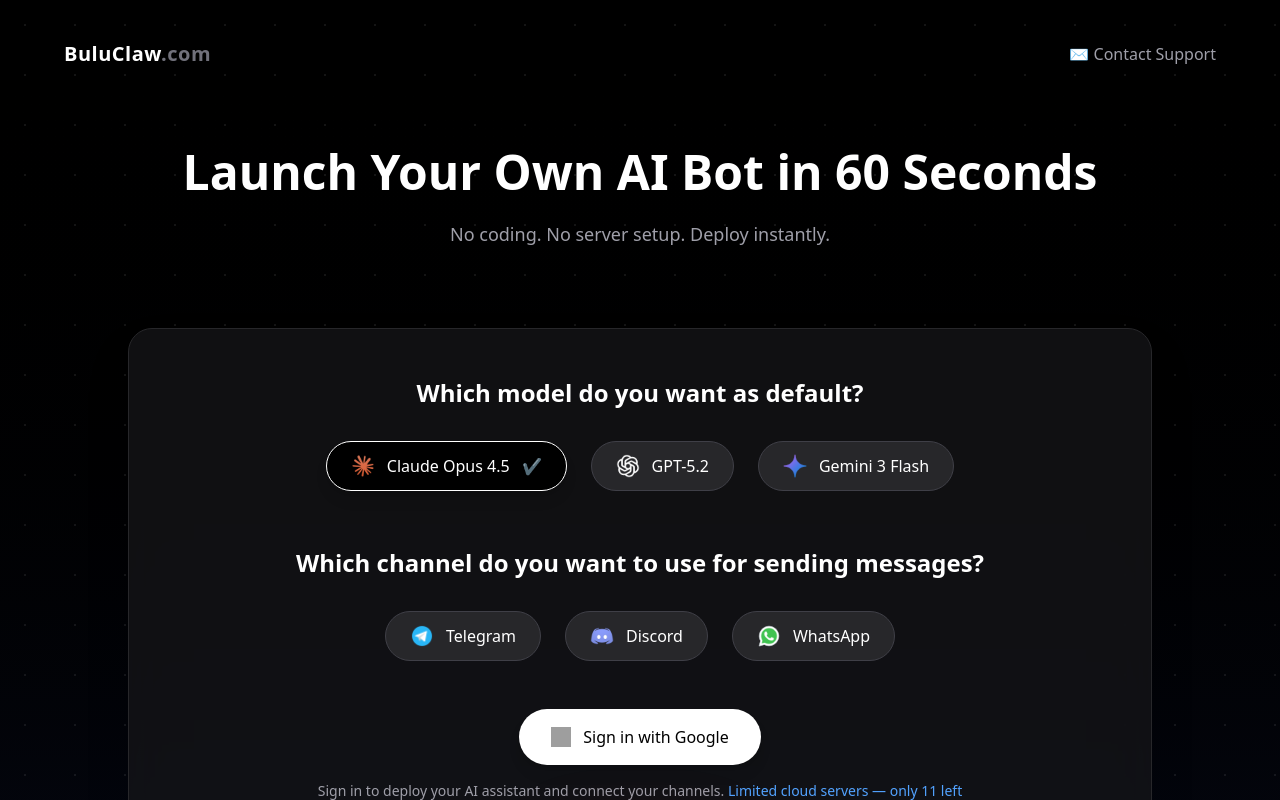
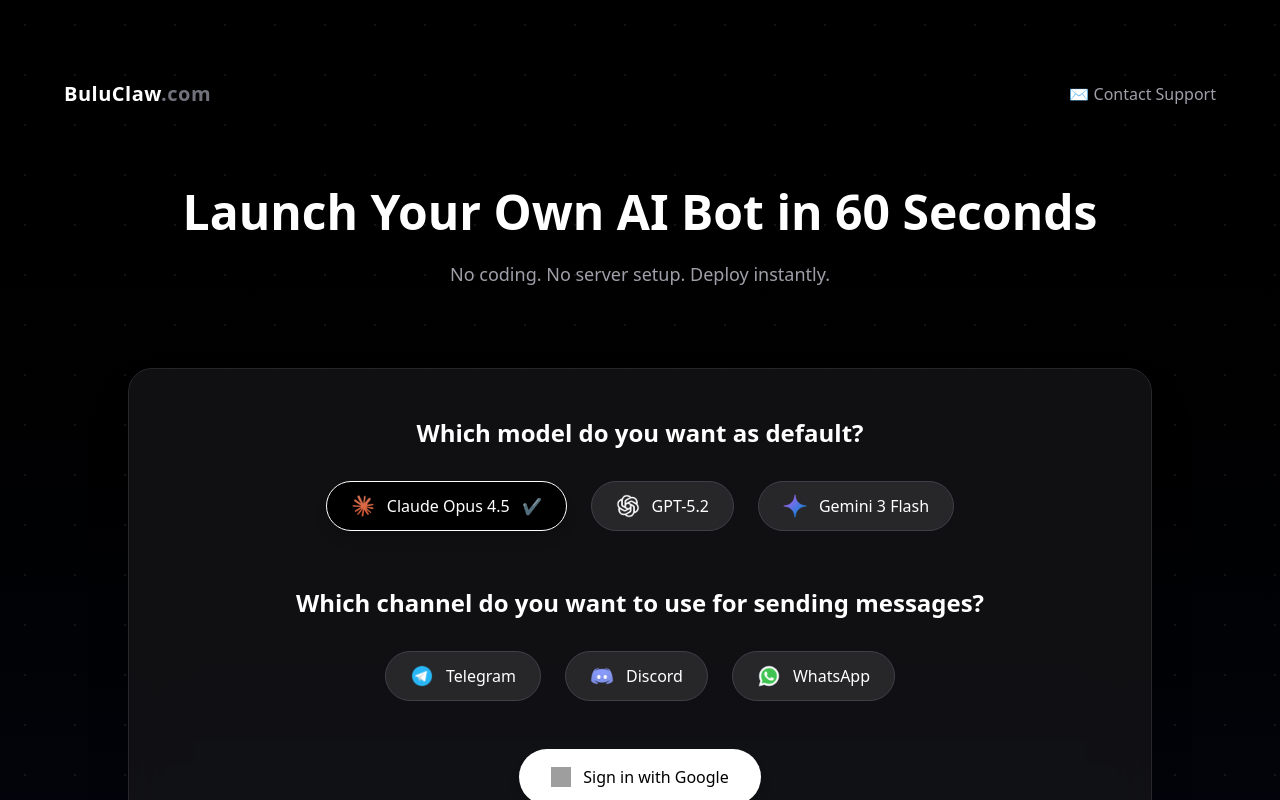
Before and after one commit to BuluClaw/buluclaw-app, a Next.js app: page / in a window 1280 px wide. Shown: the top 800 px of the page. Built offline with nearby package versions, Linux system fonts and the light colour scheme; no server answers; grey boxes are pictures that could not be loaded.

Commit message:
fix layout, background, spacing

```diff
--- a/app/globals.css
+++ b/app/globals.css
@@ -20,21 +20,7 @@ body::before {
   pointer-events: none;
 }
 
-body {
-  background: radial-gradient(circle at 20% 30%, #0f172a, #020617);
-  background-attachment: fixed;
-}
 
-body::before {
-  content: "";
-  position: fixed;
-  width: 100%;
-  height: 100%;
-  background-image: radial-gradient(white 1px, transparent 1px);
-  background-size: 50px 50px;
-  opacity: 0.08;
-  pointer-events: none;
-}
 
 
 @keyframes marquee {
--- a/app/layout.tsx
+++ b/app/layout.tsx
@@ -13,7 +13,7 @@ export default function RootLayout({
 }) {
   return (
     <html lang="en">
-      <body>
+      <body className="min-h-screen bg-[#020617] text-white">
         <Providers>
           {children}
         </Providers>
--- a/app/page.tsx
+++ b/app/page.tsx
@@ -187,7 +187,8 @@ setTimeout(() => {
 };
 
   return (
-    <div className="min-h-screen text-white px-6 py-10 flex flex-col items-center bg-gradient-to-b from-black via-[#0b1120] to-black">
+
+<div className="min-h-screen text-white px-6 py-20 flex flex-col items-center bg-gradient-to-b from-black via-[#0b1120] to-black">
 
       {/* HEADER */}
       <div className="w-full max-w-6xl flex justify-between items-center mb-20">
```
